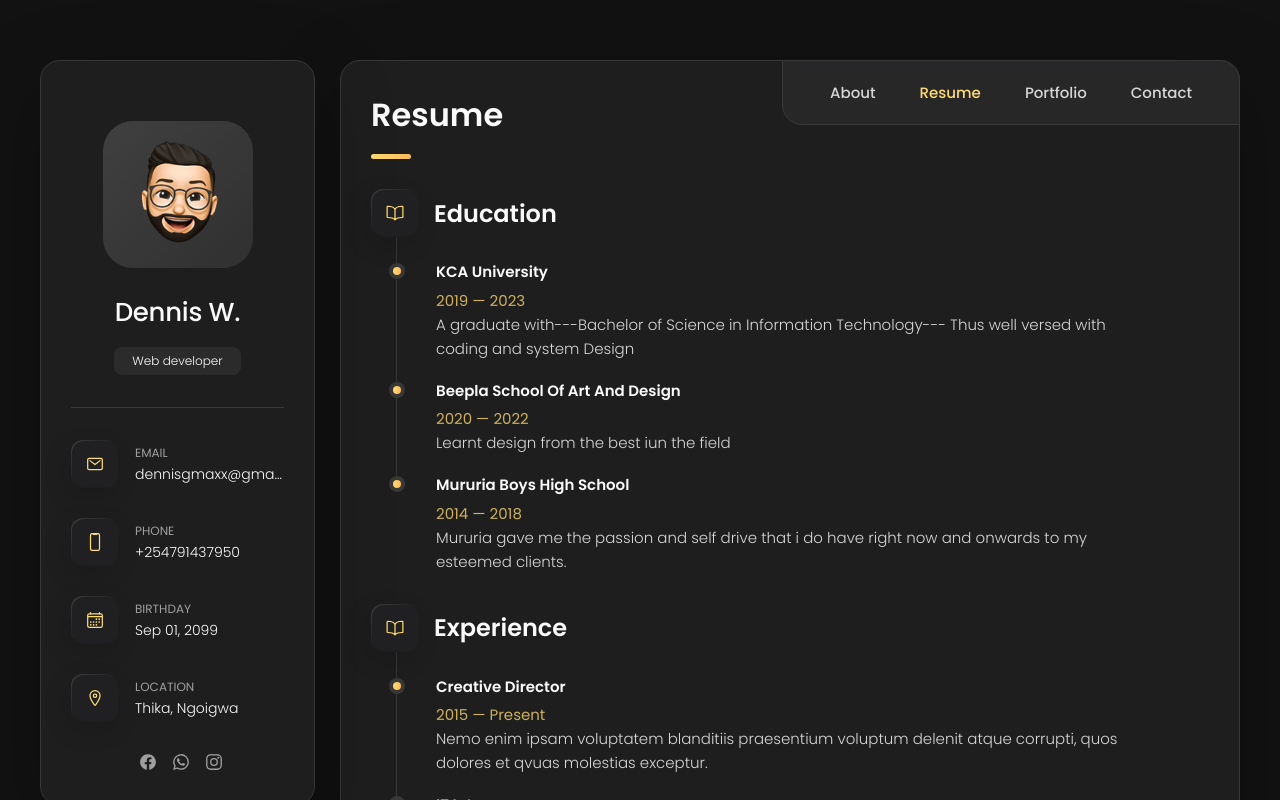
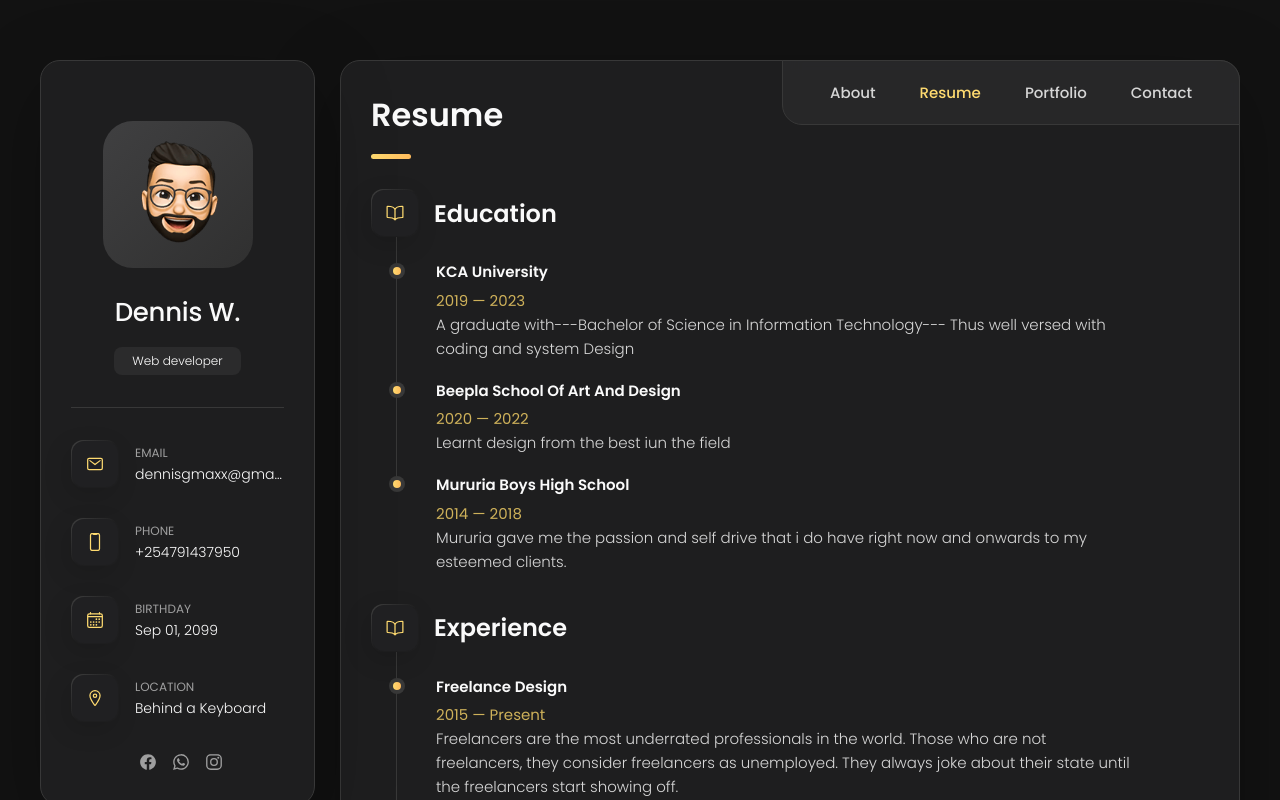
Before and after one commit to dwan-yagah/folio, a plain HTML site: page index.html in a window 1280 px wide. Both pictures are taken after a click on the button "Resume". Shown: the top 800 px of the page. Drawn offline with nearby package versions, Linux system fonts and the light colour scheme.

Commit message:
Update index.html

```diff
--- a/index.html
+++ b/index.html
@@ -116,7 +116,7 @@
             <div class="contact-info">
               <p class="contact-title">Location</p>
 
-              <address>Thika, Ngoigwa</address>
+              <address>Behind a Keyboard</address>
             </div>
 
           </li>
@@ -518,14 +518,14 @@
 
             <li class="timeline-item">
 
-              <h4 class="h4 timeline-item-title">Creative director</h4>
+              <h4 class="h4 timeline-item-title">Freelance Design</h4>
 
               <span>2015 — Present</span>
 
               <p class="timeline-text">
-                Nemo enim ipsam voluptatem blanditiis praesentium voluptum delenit atque corrupti, quos dolores et qvuas
-                molestias
-                exceptur.
+               Freelancers are the most underrated professionals in the world.
+                Those who are not freelancers, they consider freelancers as unemployed.
+                They always joke about their state until the freelancers start showing off.
               </p>
 
             </li>
@@ -550,7 +550,8 @@
               <span>2022 — current</span>
 
               <p class="timeline-text">
-                At Beepla technologies Thika. Worked on the current systems that they do use together wuth a very able team.
+                For own shop Worked on the current systems that we do use together wuth a very able team.
+                Tested the system and its all successfull    zero errors!!
               </p>
 
             </li>
```
